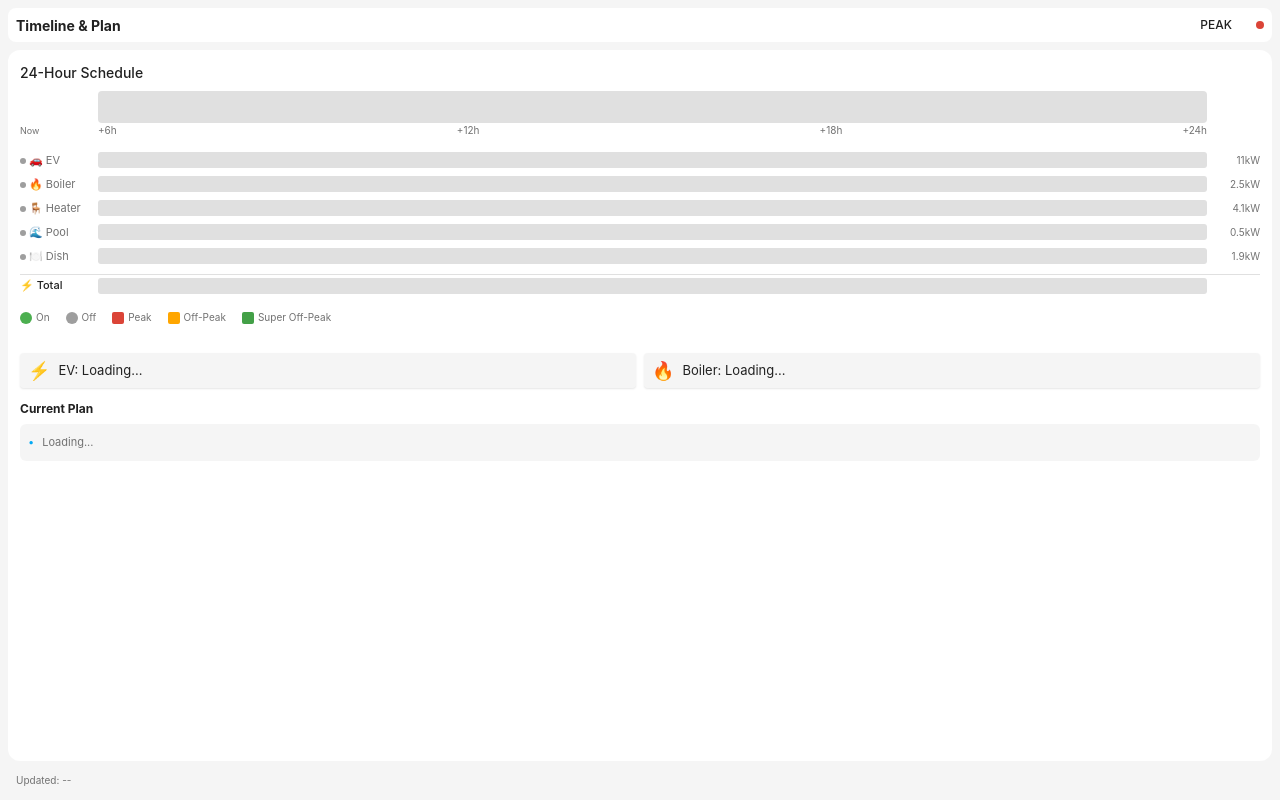
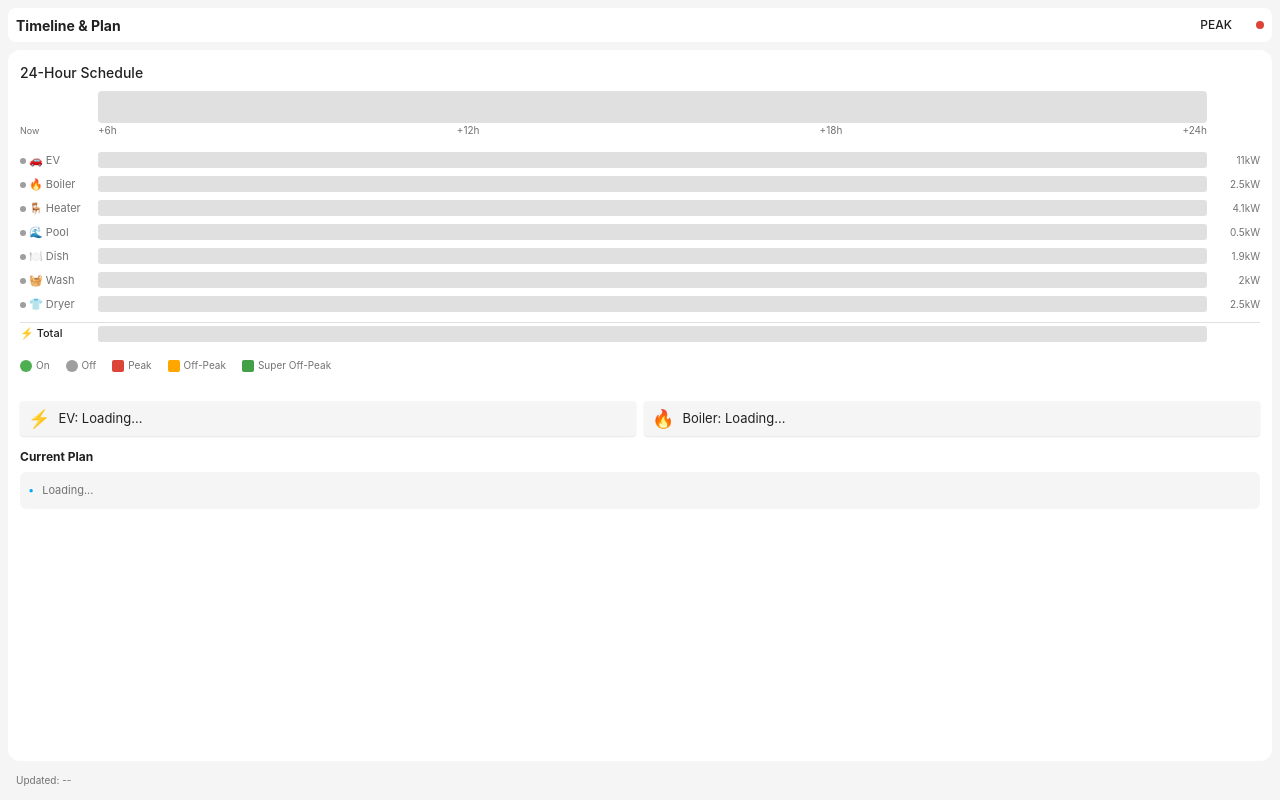
Before and after one commit to galletn/PowerManager, a FastAPI app: page /timeline in a window 1280 px wide. Run offline with FastAPI, Linux system fonts and the light colour scheme; parts of the project's set-up code (start-up, migrations or seed data) failed here and were passed over.

Commit message:
Add washing machine and tumble dryer to timeline dashboard
🤖 Generated with [Claude Code](https://claude.com/claude-code)

Co-Authored-By: Claude Opus 4.5 <noreply@anthropic.com>

```diff
--- a/dashboard/templates/dashboard-timeline.html
+++ b/dashboard/templates/dashboard-timeline.html
@@ -195,6 +195,16 @@
                         <div class="device-bar" id="dishwasher-timeline"></div>
                         <span class="device-power-label" id="dishwasher-power-label">1.9kW</span>
                     </div>
+                    <div class="device-timeline-row">
+                        <span class="device-label"><span class="schedule-status-dot" id="schedule-washing-dot"></span>🧺 Wash</span>
+                        <div class="device-bar" id="washing-machine-timeline"></div>
+                        <span class="device-power-label" id="washing-machine-power-label">2kW</span>
+                    </div>
+                    <div class="device-timeline-row">
+                        <span class="device-label"><span class="schedule-status-dot" id="schedule-dryer-dot"></span>👕 Dryer</span>
+                        <div class="device-bar" id="tumble-dryer-timeline"></div>
+                        <span class="device-power-label" id="tumble-dryer-power-label">2.5kW</span>
+                    </div>
                     <div class="device-timeline-row total-row">
                         <span class="device-label">⚡ Total</span>
                         <div class="device-bar" id="total-timeline"></div>
```
